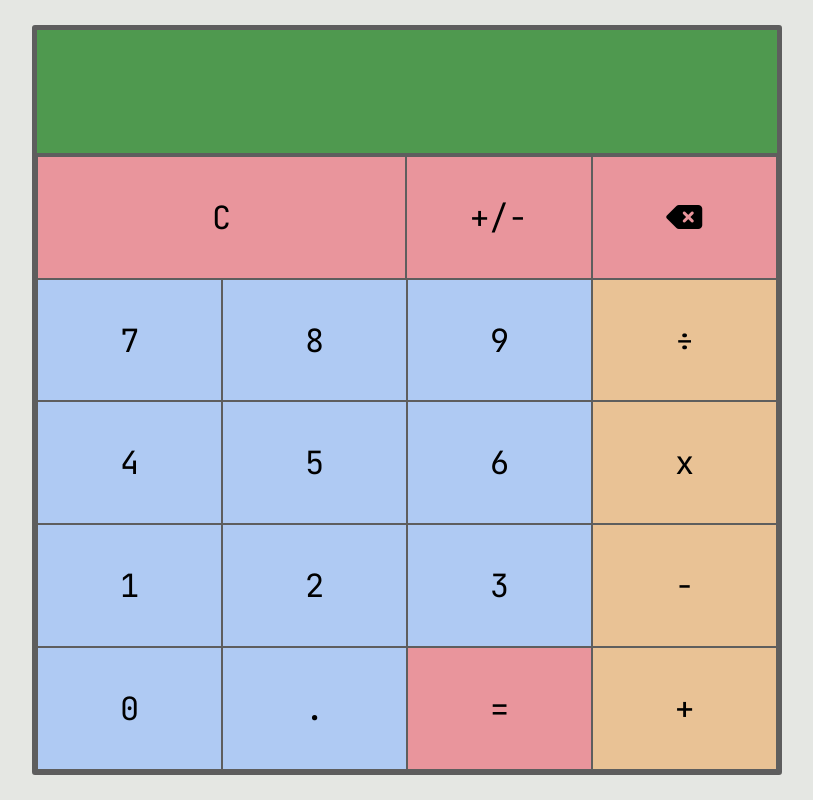
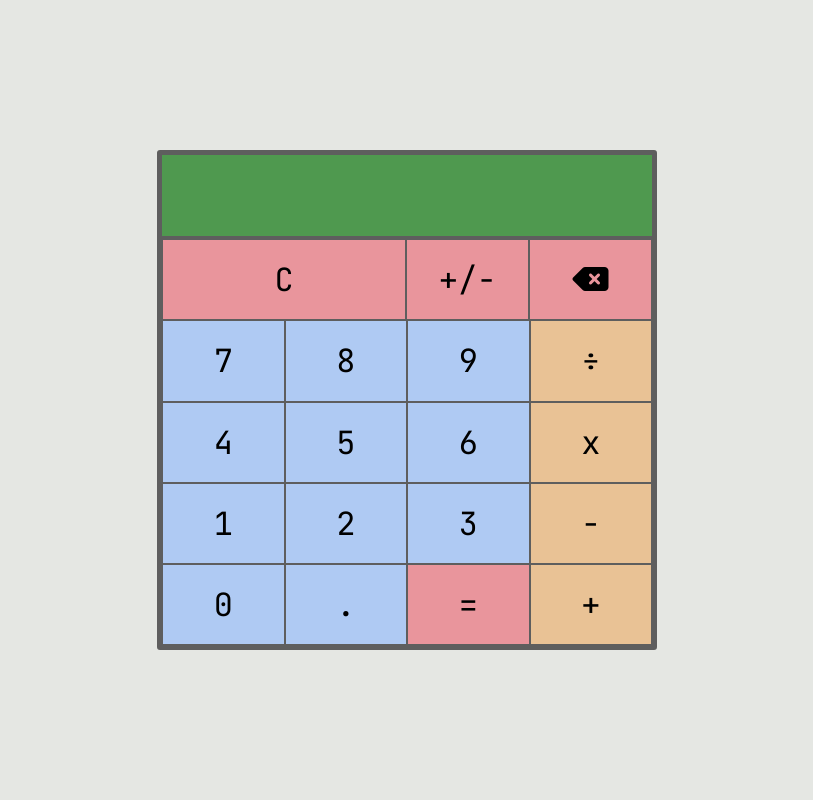
Before and after one commit to danielz0102/calculator, a plain HTML site: page index.html in a window 1280 px wide. Shown: the whole page, without its empty margins (233-1046 px from the left). Drawn offline with Linux system fonts and the light colour scheme.

Commit message:
Fix size

```diff
--- a/style.css
+++ b/style.css
@@ -15,8 +15,8 @@ body {
 }
 
 .container {
-    width: 750px;
-    height: 750px;
+    width: 500px;
+    height: 500px;
     display: flex;
     flex-direction: column;
     border: 5px solid #5e5e5e;
```
